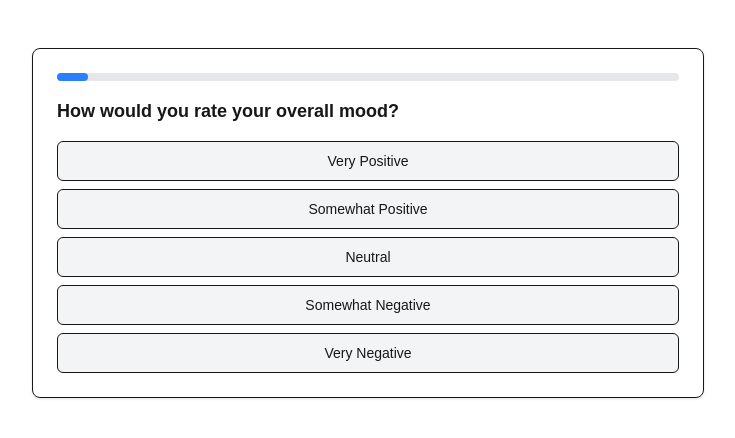
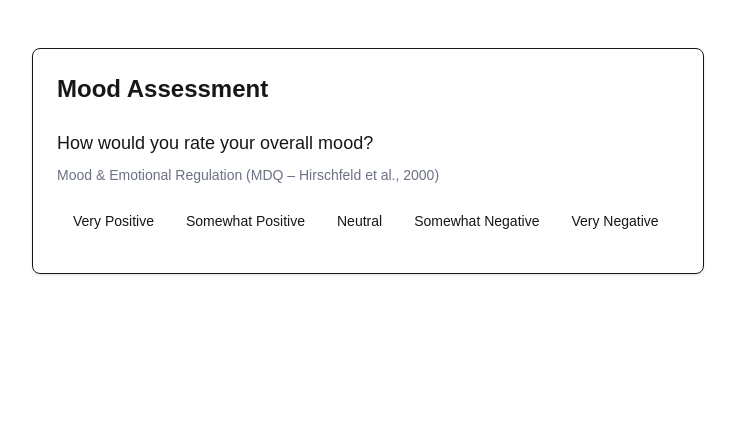
Before and after one commit to admfrncs/mental-health-tools, a Next.js app: page /mood-tracker in a window 1280 px wide. Shown: the top 438 px of the page, without its empty margins (272-1007 px from the left). Built offline with nearby package versions, Linux system fonts and the light colour scheme.

Commit message:
lkjfdslkj

```diff
--- a/src/app/mood-tracker/page.tsx
+++ b/src/app/mood-tracker/page.tsx
@@ -4,7 +4,7 @@ import { useState } from "react";
 import { useRouter } from "next/navigation";
 import { Button } from "src/components/ui/button";
 import { Card, CardContent } from "src/components/ui/card";
-import { questions, sectionDisplayNames, calculateSectionScores } from "src/lib/questions";
+import { questions, sectionDisplayNames, calculateSectionScores, sections } from "src/lib/questions";
 
 export default function MoodTracker() {
   const router = useRouter();
@@ -83,27 +83,31 @@ Total Score: ${totalScore}
     );
   }
 
-  const currentQuestion = questions[currentIndex];
-  const progress = ((currentIndex + 1) / questions.length) * 100;
-
   return (
     <div className="min-h-screen bg-gradient-to-b from-background to-muted p-4">
       <Card className="max-w-2xl mx-auto mt-8">
         <CardContent className="p-6">
-          <div className="mb-4 h-2 bg-gray-200 rounded-full">
-            <div className="h-2 bg-blue-500 rounded-full" style={{ width: `${progress}%` }}></div>
-          </div>
-          <h2 className="text-lg font-bold mb-4">{currentQuestion.text}</h2>
-          <div className="space-y-2">
-            {currentQuestion.options.map((option, index) => (
-              <Button
-                key={index}
-                className="w-full py-3 px-4 border rounded-md text-left bg-gray-100 hover:bg-gray-200"
-                onClick={() => handleAnswer(option.score)}
-              >
-                {option.text}
-              </Button>
-            ))}
+          <h2 className="text-2xl font-bold mb-6">Mood Assessment</h2>
+          <div className="space-y-4">
+            {questions.map((question, index) => {
+              if (index === currentIndex) {
+                return (
+                  <div key={index}>
+                    <div className="text-lg font-medium mb-2">{question.text}</div>
+                    <div className="text-sm text-gray-500 mb-4">
+                      {sections[question.section]} {/* Citation will be displayed */}
+                    </div>
+                    <div className="space-y-2">
+                      {question.options.map((option, idx) => (
+                        <Button key={idx} onClick={() => handleAnswer(option.score)}>
+                          {option.text}
+                        </Button>
+                      ))}
+                    </div>
+                  </div>
+                );
+              }
+            })}
           </div>
         </CardContent>
       </Card>
```
